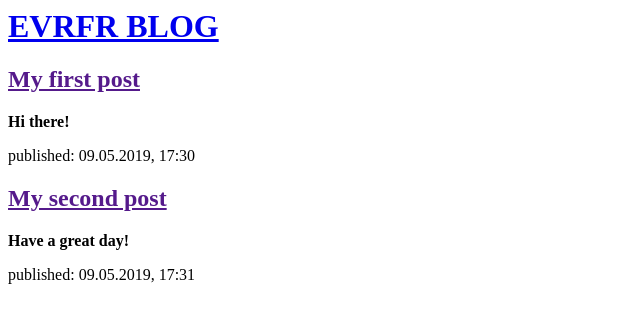
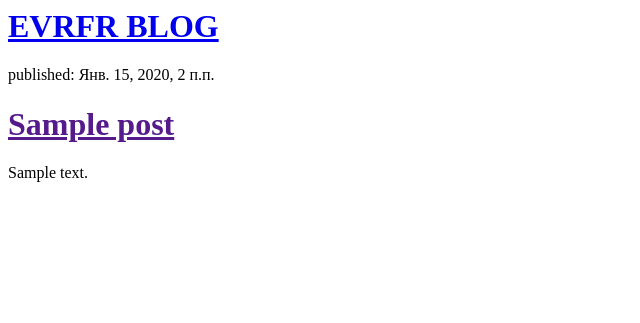
Before and after one commit to everfear/my-first-blog, a Django app: template blog/templates/blog/post_list.html in a window 1280 px wide. Shown: the top 323 px of the page, without its empty margins (0-640 px from the left). Run offline with Django 3.2, Linux system fonts and the light colour scheme; the template is opened without the code that fills it: values that come from a table or form of the project are taken from there, others are empty; tables that the repository leaves empty hold one stand-in row (values such as "Sample post").

Commit message:
Modified templates to display posts from database.

```diff
--- a/blog/templates/blog/post_list.html
+++ b/blog/templates/blog/post_list.html
@@ -7,18 +7,10 @@
             <h1><a href="/">EVRFR BLOG</a></h1>
         </div>
 
-
-        <div>
-            <h2><a href="">My first post</a></h2>
-            <p><strong>Hi there!</strong></p>
-            <p>published: 09.05.2019, 17:30</p>
-        </div>
-
-
-        <div>
-            <h2><a href="">My second post</a></h2>
-            <p><strong>Have a great day!</strong></p>
-            <p>published: 09.05.2019, 17:31</p>
-        </div>
-    </body>
-</html>
+  {% for post in posts %}
+      <div>
+          <p>published: {{ post.published_date }}</p>
+          <h1><a href="">{{ post.title }}</a></h1>
+          <p>{{ post.text|linebreaksbr }}</p>
+      </div>
+  {% endfor %}
--- a/blog/views.py
+++ b/blog/views.py
@@ -1,5 +1,7 @@
 from django.shortcuts import render
-
+from django.utils import timezone
+from .models import Post
 
 def post_list(request):
-    return render(request, 'blog/post_list.html', {})
+    posts = Post.objects.filter(published_date__lte=timezone.now()).order_by('published_date')
+    return render(request, 'blog/post_list.html', {'posts': posts})
```
